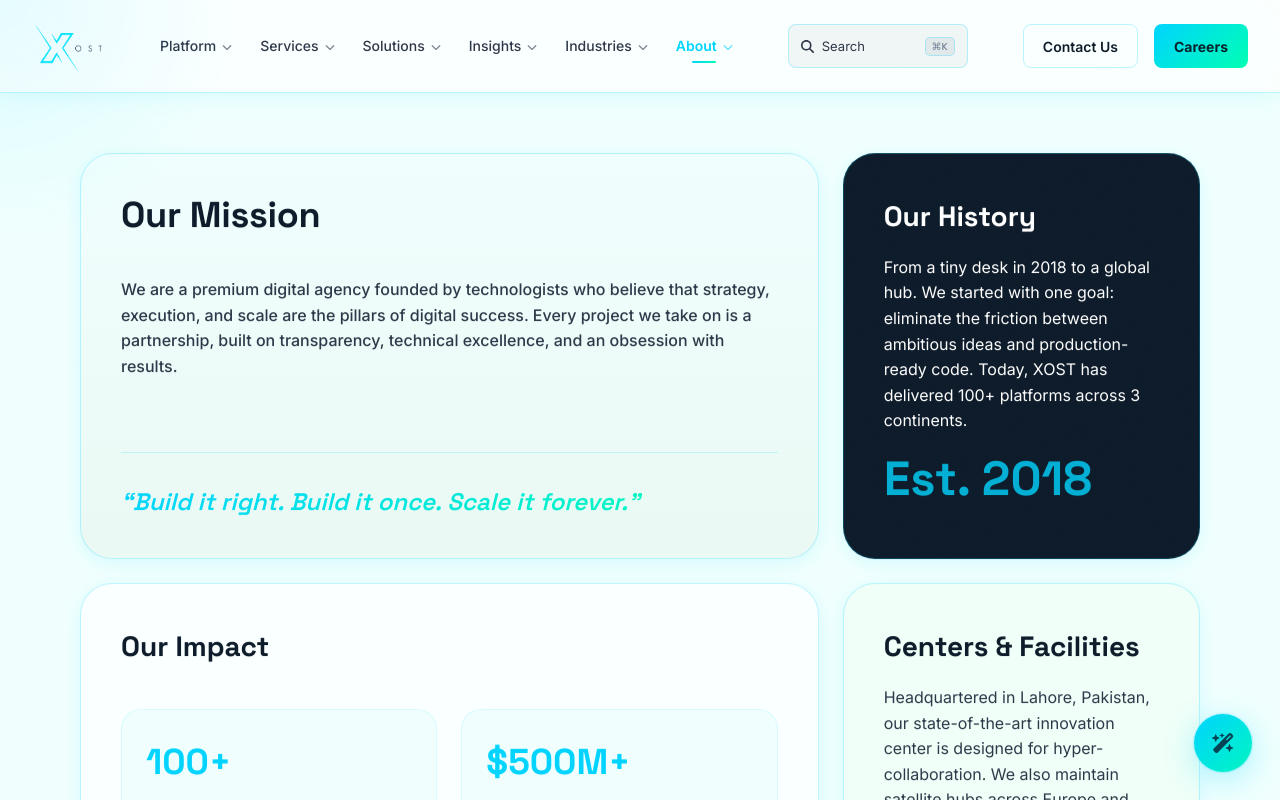
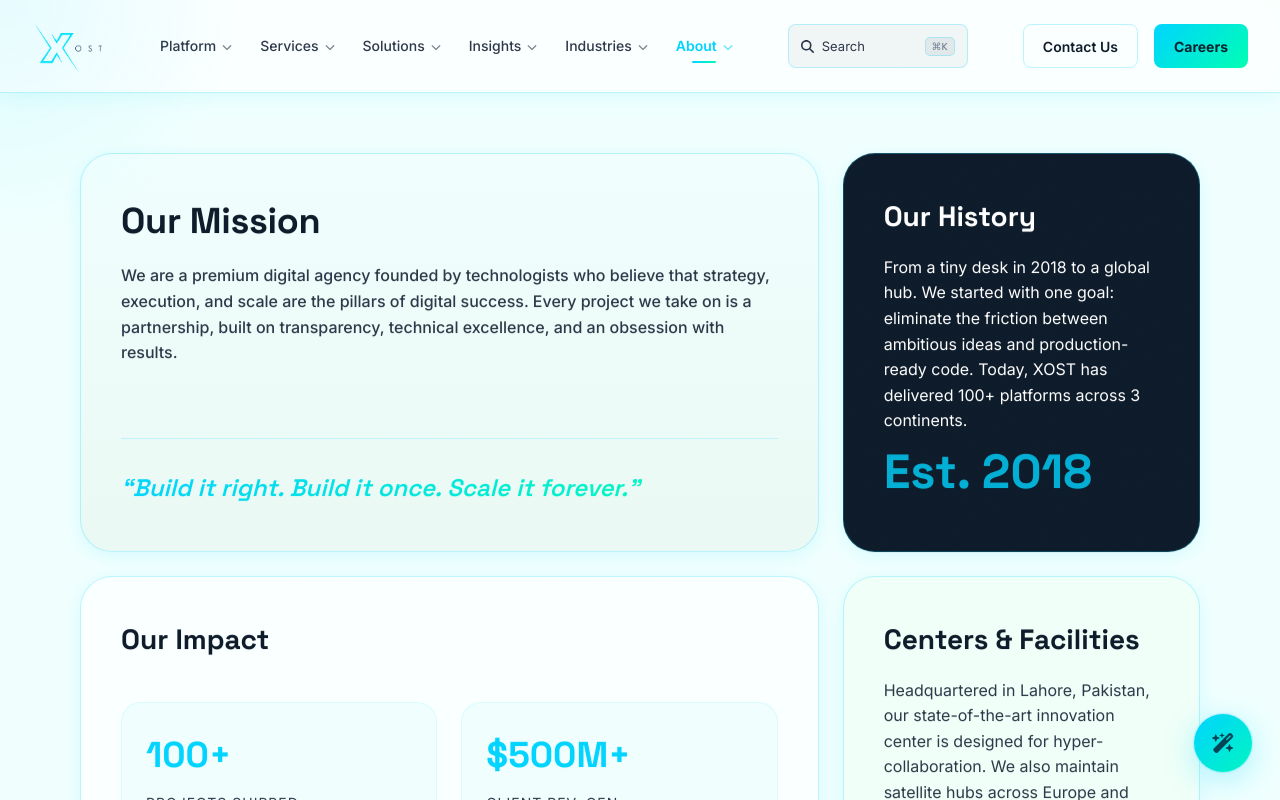
Before and after one commit to wuhsofficial/xost, a React (Vite) app in the folder frontend/: page /about in a window 1280 px wide. Shown: the top 800 px of the page. Built offline with nearby package versions, Linux system fonts and the light colour scheme.

Commit message:
fix: remove duplicate class name on TextMaskReveal wrapper to resolve horizontal backdrop-filter overlay layer bug

```diff
--- a/frontend/src/components/TextMaskReveal/TextMaskReveal.tsx
+++ b/frontend/src/components/TextMaskReveal/TextMaskReveal.tsx
@@ -27,7 +27,7 @@ export default function TextMaskReveal({
   return (
     <div
       ref={ref}
-      className={`${styles.wrapper} ${isVisible ? styles.visible : ''} ${className}`}
+      className={`${styles.wrapper} ${isVisible ? styles.visible : ''}`}
     >
       <Tag
         className={`${styles.content} ${className}`}
```
